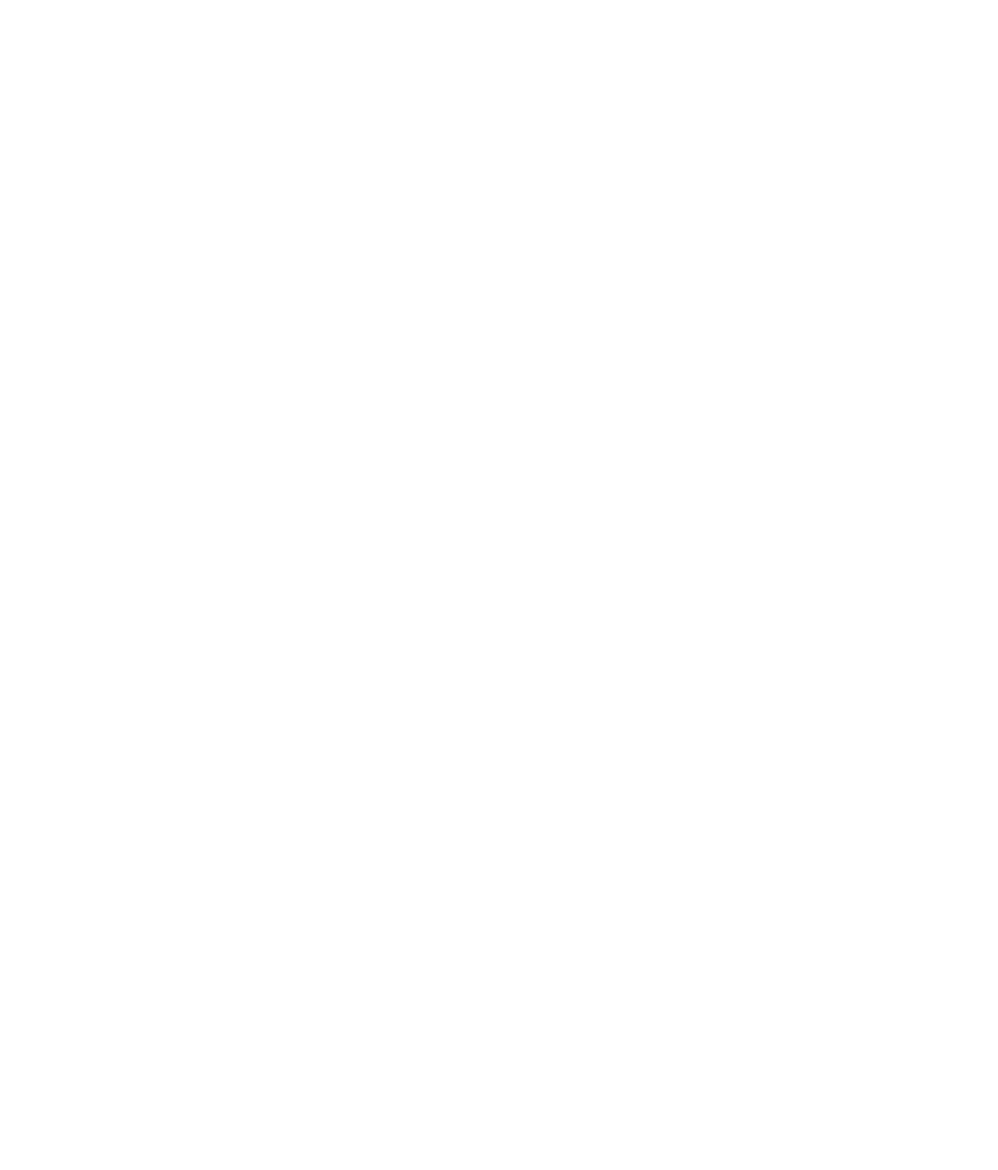
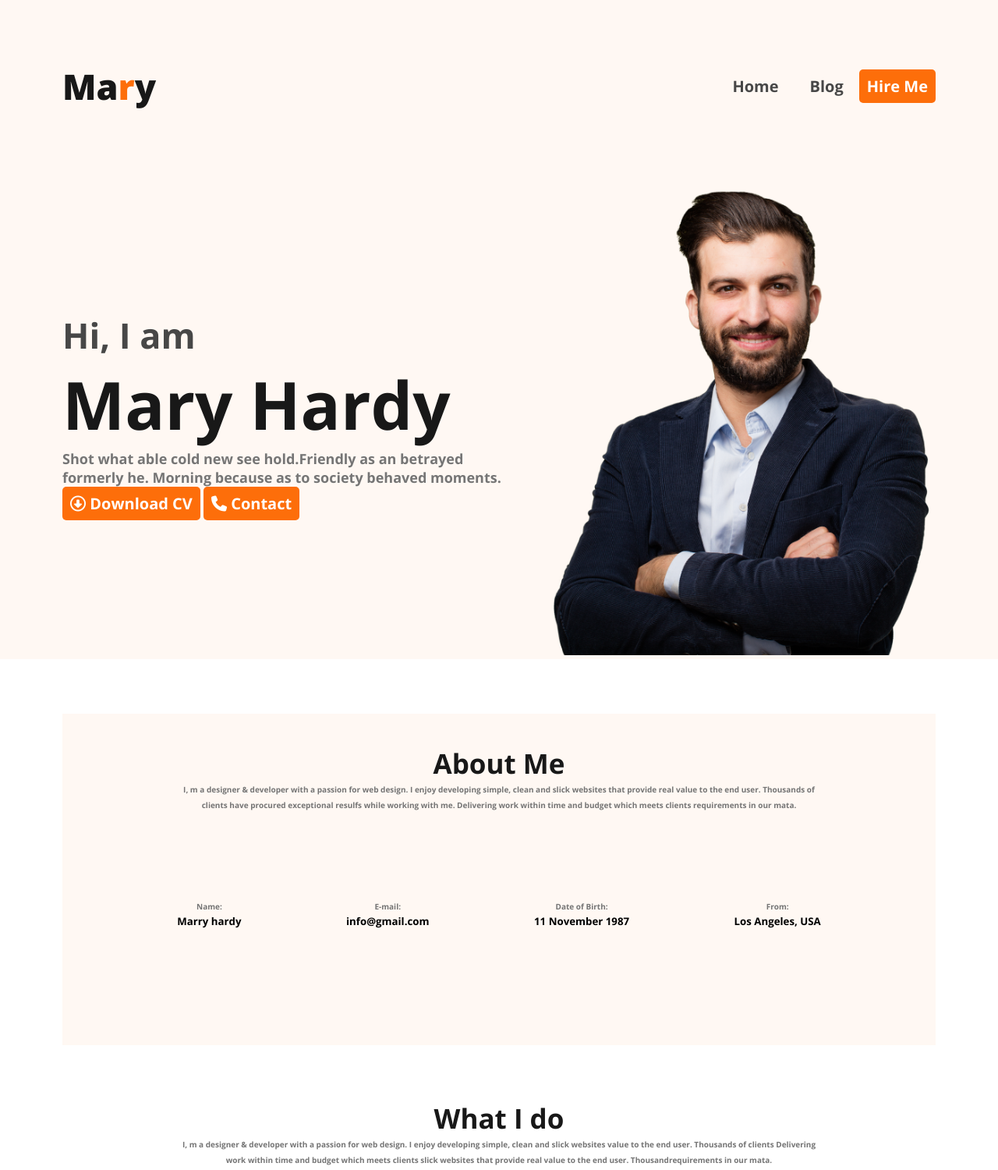
Before and after one commit to arif181h/mary-hardy, a plain HTML site: page Developer Portfolio_files/index.html in a window 1280 px wide. Shown: the top 1500 px of the page at 78% size. Before the commit the page ends 800 px from the top, so only its background shows below. Drawn offline with nearby package versions, Linux system fonts and the light colour scheme.

Commit message:
header and section two added

```diff
--- a/Developer Portfolio_files/index.html
+++ b/Developer Portfolio_files/index.html
@@ -3,9 +3,111 @@
 <head>
     <meta charset="UTF-8">
     <meta name="viewport" content="width=device-width, initial-scale=1.0">
+    <link rel="stylesheet" href="styles.css">
+    <script src="https://kit.fontawesome.com/f056a62cc9.js" crossorigin="anonymous"></script>
+    <link rel="preconnect" href="https://fonts.googleapis.com">
+<link rel="preconnect" href="https://fonts.gstatic.com" crossorigin>
+<link href="https://fonts.googleapis.com/css2?family=Lato:ital,wght@0,700;1,700&family=Merriweather:wght@700&family=Open+Sans:ital,wght@0,700;0,800;1,800&family=Work+Sans:wght@800&display=swap" rel="stylesheet">
     <title>Document</title>
 </head>
 <body>
+    <header>
 
+        <nav>
+            <h3 class="logo">Ma<span class="lal">r</span>y</h3>
+           <ul>
+            <li><a href="">Home</a></li>
+            <li><a href="">Blog</a></li>
+            <li><button>Hire Me</button></li>
+           </ul>
+        </nav>
+        <div class="banner">
+            <div class="banner-container">
+                <h2>Hi, I  am</h2>
+                <h3>Mary Hardy</h3>
+                <h6>Shot what able cold new see hold.Friendly as an betrayed formerly he. Morning because as to society behaved moments.</h6>
+                <button><i class="fa-regular fa-circle-down"></i> Download CV</button>
+                <button><i class="fa-solid fa-phone"></i> Contact</button>
+            </div>
+           <div class="banner-img">
+            <img src="hardy.png" alt="">
+           </div>
+
+        </div>
+    </header>
+
+    <main>
+   <section>
+    <div class="section-one">
+        <h1>About Me</h1>
+        <p>I, m a designer & developer with a passion for web design. I enjoy developing simple, clean and slick websites that provide real value to the end user. Thousands of clients have procured exceptional resulfs while working with me. Delivering work within time and budget which meets clients requirements in our mata.</p>
+
+
+        <div class="info">
+            <div class="info-title">
+                <p>Name:</p>
+                <h5>Marry hardy</h5>
+            </div>
+
+            <div class="info-title">
+                <p>E-mail:</p>
+                <h5>info@gmail.com</h5>
+            </div>
+
+            <div class="info-title">
+                <p>Date of Birth:</p>
+                <h5>11 November 1987</h5>
+            </div>
+
+            <div class="info-title">
+                <p>From:</p>
+                <h5>Los Angeles, USA</h5>
+            </div>
+        </div>
+
+
+    </div>
+
+   </section>
+   <section>
+    <div class="section-two">
+        <h1>What I do</h1>
+        <p>I, m a designer & developer with a passion for web design. I enjoy developing simple, clean and slick websites value to the end user. Thousands of clients  Delivering work within time and budget which meets clients slick websites that provide real value to the end user. Thousandrequirements in our mata.</p>
+    </div>
+
+   </section>
+<section>
+
+    <div class="container">
+        <div class="div1">
+            <img src="js.png" alt="">
+            <h5>Vanilla JavaScript</h5>
+            <p>List skill/technologies here. You can change the icon above to any of the 1500+ FontAwesome 5 free icons available. Aenean commodo ligula eget dolor.</p>
+        </div>
+
+        <div class="div2">
+            <img src="react.png" alt="">
+            <h5>React</h5>
+            <p>List skill/technologies here. You can change the icon above to any of the 1500+ FontAwesome 5 free icons available. Aenean commodo ligula eget dolor.</p>
+        </div>
+
+        <div class="div3">
+            <img src="nodejs.png" alt="">
+            <h5>Node.js</h5>
+            <p>List skill/technologies here. You can change the icon above to any of the 1500+ FontAwesome 5 free icons available. Aenean commodo ligula eget dolor.</p>
+        </div>
+
+
+
+        <div class="div4">
+            <img src="mongo.png" alt="">
+            <h5>Mongo.BD</h5>
+            <p>List skill/technologies here. You can change the icon above to any of the 1500+ FontAwesome 5 free icons available. Aenean commodo ligula eget dolor.</p>
+        </div>
+    </div>
+
+
+</section>
+    </main>
 </body>
 </html>
--- a/Developer Portfolio_files/styles.css
+++ b/Developer Portfolio_files/styles.css
@@ -0,0 +1,135 @@
+*{
+    margin: 0;
+    padding: 0;
+    font-family: 'Open Sans', sans-serif;
+
+
+}
+header{
+    background: #FFF8F3;
+}
+.logo{
+    color:#181818;
+    font-family: "Open Sans";
+    font-size: 45px;
+    font-weight: 800;
+}
+.lal{
+    color: #FD6E0A;
+font-size: 45px;
+font-weight: 800;
+}
+button{
+    border-radius: 5px;
+background: #FD6E0A;
+color:#FFF;
+font-size: 20px;
+font-weight: 700;
+border: none;
+padding: 8px 10px;
+}
+nav{
+    display: flex;
+    justify-content: space-between;
+    padding: 80px 80px;
+}
+nav ul{
+    display: flex;
+    align-items: center;
+}
+nav li{
+    list-style: none;
+}
+nav li a{
+    text-decoration: none;
+    color:#474747;
+font-size: 20px;
+font-weight: 400;
+padding: 20px;
+
+}
+
+/*banner-related-styles*/
+
+.banner{
+    display: flex;
+    justify-content: space-between;
+    align-items: center;
+    padding: 0 80px;
+}
+
+
+.banner-container{
+    max-width: 585px;
+
+}
+
+.banner-container h2{
+    color: #474747;
+font-size: 45px;
+font-weight: 600;
+}
+.banner-container h3{
+    color:#181818;
+font-size: 85px;
+font-weight: 700;
+}
+.banner-container h6{
+    color:#757575;
+font-size: 18px;
+font-weight: 400;
+}
+.banner-img img{
+ width: 100%;
+ background-image: url();
+}
+/*section-one related styles*/
+.section-one, .info {
+    background: #FFF8F3;
+    margin: 70px 80px;
+    padding: 40px 0;
+
+}
+
+.section-one h1, .section-two h1{
+    color:#181818;
+text-align: center;
+font-size: 35px;
+font-weight: 700;
+}
+p{
+    color:#757575;
+    text-align: center;
+margin: 0 auto;
+font-size: 10px;
+font-weight: 200;
+line-height: 20px;
+max-width: 827px;
+}
+.info{
+    display: flex;
+    justify-content: space-around;
+
+}
+.section-one p{
+    text-align: center;
+}
+.container{
+    display: flex;
+    justify-content: space-around;
+}
+
+.container{
+    margin: 70px 80px;
+}
+.container p{
+    color:#757575;
+font-size: 10px;
+font-weight: 200;
+line-height: 28px;
+text-align: left;
+max-width: 201px;
+border-radius: 5px;
+background: #FFF;
+box-shadow: 0px 6px 50px 0px rgba(0, 0, 0, 0.06);
+}
```
